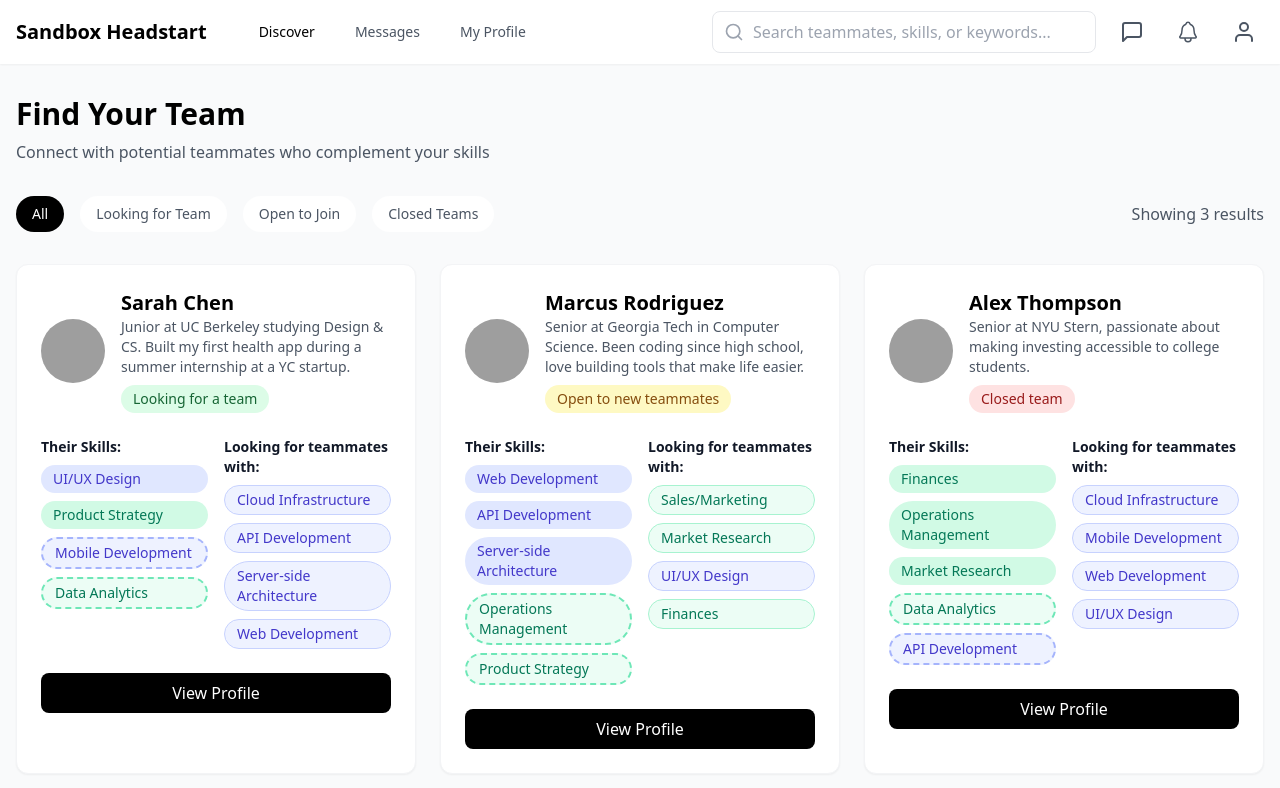
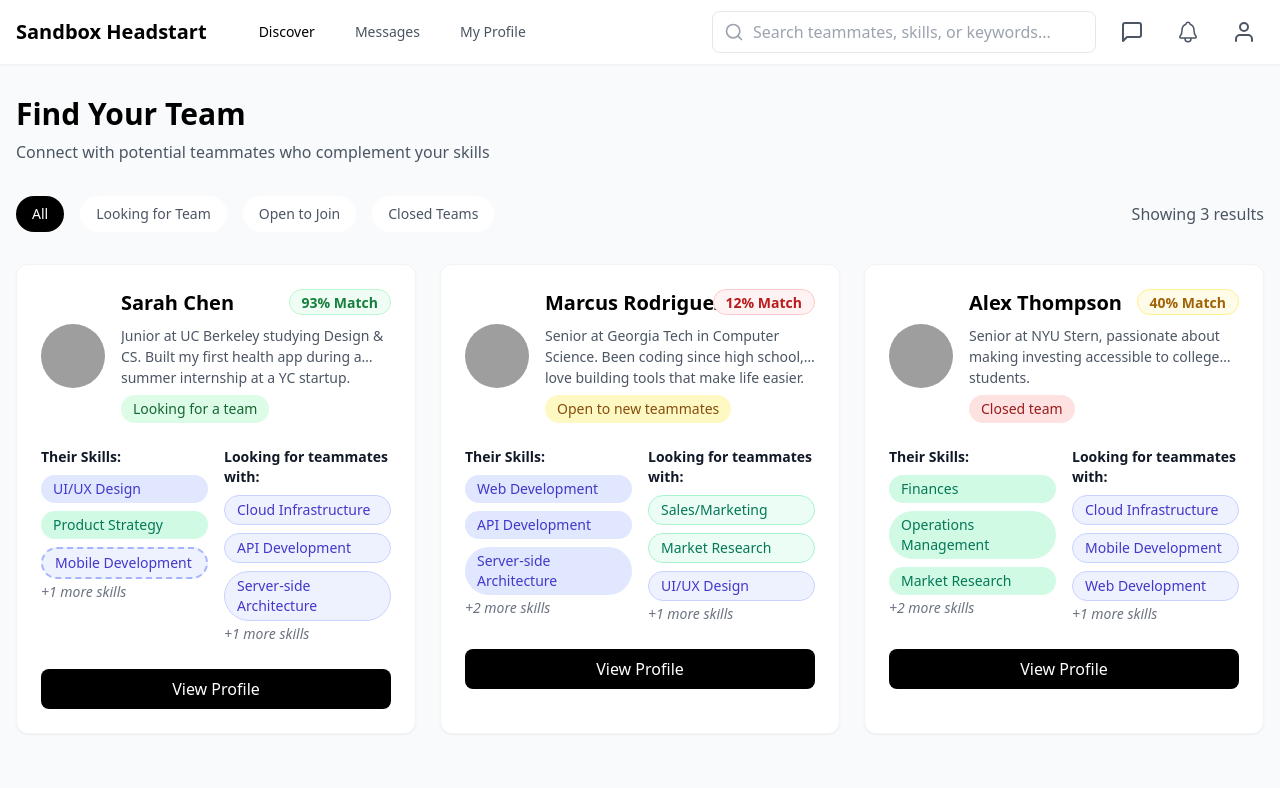
Before and after one commit to ammonwk/sandbox-connect, a React (Vite) app: page /sandbox-headstart/dashboard in a window 1280 px wide. Shown: the top 788 px of the page. Built offline with nearby package versions, Linux system fonts and the light colour scheme; grey boxes are pictures that could not be loaded.

Commit message:
Added user match % and formatted skills better

```diff
--- a/src/components/UserCard.jsx
+++ b/src/components/UserCard.jsx
@@ -17,9 +17,27 @@ function UserCard({ user }) {
     closed: "Closed team"
   };
 
+  const getMatchColor = (percentage) => {
+    if (percentage >= 80) return "text-green-700 bg-green-50 border-green-200";
+    if (percentage >= 60) return "text-blue-700 bg-blue-50 border-blue-200";
+    if (percentage >= 40) return "text-yellow-700 bg-yellow-50 border-yellow-200";
+    return "text-red-700 bg-red-50 border-red-200";
+  };
+
+  // Helper function to get first 3 items
+  const getFirst3 = (array) => array?.slice(0, 3) || [];
+  const hasMore = (array, shown) => array?.length > shown;
+
   return (
     <div className="bg-white rounded-xl shadow-sm hover:shadow-md transition-shadow duration-200 overflow-hidden border border-gray-100">
-      <div className="p-6">
+      <div className="p-6 relative"> {/* Added relative positioning */}
+        {/* Match percentage badge */}
+        <div className="absolute top-6 right-6">
+          <div className={`border rounded-full px-3 pt-0 ${getMatchColor(user.matchPercentage)}`}>
+            <span className="font-semibold text-sm">{user.matchPercentage}% Match</span>
+          </div>
+        </div>
+
         <div className="flex items-center space-x-4">
           <img
             src={user.photo}
@@ -28,7 +46,9 @@ function UserCard({ user }) {
           />
           <div>
             <h3 className="text-xl font-semibold text-black">{user.name}</h3>
-            <p className="text-gray-600 text-sm mb-2">{user.intro}</p>
+            <p className="text-gray-600 text-sm mb-2 pt-2 line-clamp-2 min-h-[5em] leading-[1.5em]">
+              {user.intro}
+            </p>
             <span className={`inline-block px-3 py-1 rounded-full text-sm ${statusStyles[user.status]}`}>
               {statusText[user.status]}
             </span>
@@ -40,36 +60,31 @@ function UserCard({ user }) {
           <div>
             <h4 className="text-sm font-semibold text-gray-900 mb-2">Their Skills:</h4>
             <div className="space-y-2">
-              {user.currentSkills.map((skill) => (
+              {getFirst3([...user.currentSkills, ...(user.learningSkills || [])]).map((skill) => (
                 <span
                   key={skill}
                   className={`group relative inline-block w-full px-3 py-1 text-sm rounded-full
-                    ${SKILLS.dev.includes(skill)
-                      ? 'bg-indigo-100 text-indigo-700'
-                      : 'bg-emerald-100 text-emerald-700'}
+                    ${user.currentSkills.includes(skill)
+                      ? SKILLS.dev.includes(skill)
+                        ? 'bg-indigo-100 text-indigo-700'
+                        : 'bg-emerald-100 text-emerald-700'
+                      : SKILLS.dev.includes(skill)
+                        ? 'bg-indigo-50 text-indigo-700 border-2 border-dashed border-indigo-300'
+                        : 'bg-emerald-50 text-emerald-700 border-2 border-dashed border-emerald-300'
+                    }
                   `}
                 >
                   {skill}
                   <span className="invisible group-hover:visible absolute -top-8 left-1/2 transform -translate-x-1/2 px-2 py-1 bg-gray-800 text-white text-xs rounded whitespace-nowrap">
-                    Has experience
+                    {user.currentSkills.includes(skill) ? 'Has experience' : 'Willing to learn'}
                   </span>
                 </span>
               ))}
-              {user.learningSkills?.map((skill) => (
-                <span
-                  key={`learning-${skill}`}
-                  className={`group relative inline-block w-full px-3 py-1 text-sm rounded-full border-2 border-dashed
-                    ${SKILLS.dev.includes(skill)
-                      ? 'bg-indigo-50 text-indigo-700 border-indigo-300'
-                      : 'bg-emerald-50 text-emerald-700 border-emerald-300'}
-                  `}
-                >
-                  {skill}
-                  <span className="invisible group-hover:visible absolute -top-8 left-1/2 transform -translate-x-1/2 px-2 py-1 bg-gray-800 text-white text-xs rounded whitespace-nowrap">
-                    Willing to learn
-                  </span>
+              {hasMore([...user.currentSkills, ...(user.learningSkills || [])], 3) && (
+                <span className="text-sm text-gray-500 italic">
+                  +{(user.currentSkills.length + (user.learningSkills?.length || 0)) - 3} more skills
                 </span>
-              ))}
+              )}
             </div>
           </div>
 
@@ -77,7 +92,7 @@ function UserCard({ user }) {
           <div>
             <h4 className="text-sm font-semibold text-gray-900 mb-2">Looking for teammates with:</h4>
             <div className="space-y-2">
-              {user.desiredTeammateSkills?.map((skill) => (
+              {getFirst3(user.desiredTeammateSkills).map((skill) => (
                 <span
                   key={`teammate-${skill}`}
                   className={`inline-block w-full px-3 py-1 text-sm rounded-full
@@ -89,6 +104,11 @@ function UserCard({ user }) {
                   {skill}
                 </span>
               ))}
+              {hasMore(user.desiredTeammateSkills, 3) && (
+                <span className="text-sm text-gray-500 italic">
+                  +{user.desiredTeammateSkills.length - 3} more skills
+                </span>
+              )}
             </div>
           </div>
         </div>
--- a/src/data/users.json
+++ b/src/data/users.json
@@ -14,6 +14,7 @@
         "phone": "(555) 123-4567",
         "slack": "@sarahchen"
       },
+      "matchPercentage": 93,
       "background": "Started as the design lead for Berkeley's health tech club. Previously interned at a mental health startup where I redesigned their patient onboarding flow. Working on an app to help students find and book mental health resources on campus."
     },
     {
@@ -30,6 +31,7 @@
         "phone": "(555) 234-5678",
         "slack": "@marcusdev"
       },
+      "matchPercentage": 12,
       "background": "Built a popular Chrome extension for students (10k+ users) that organizes Canvas assignments better. Did a summer internship at Microsoft. Now working on an AI study buddy that helps explain complex topics to students."
     },
     {
@@ -46,6 +48,7 @@
         "phone": "(555) 345-6789",
         "slack": "@alexthompson"
       },
+      "matchPercentage": 40,
       "background": "President of NYU's Fintech Club. Won second place at Penn's fintech hackathon. Interned at Robinhood last summer. Building a platform that helps college students start investing with as little as $5."
     }
   ]
```
